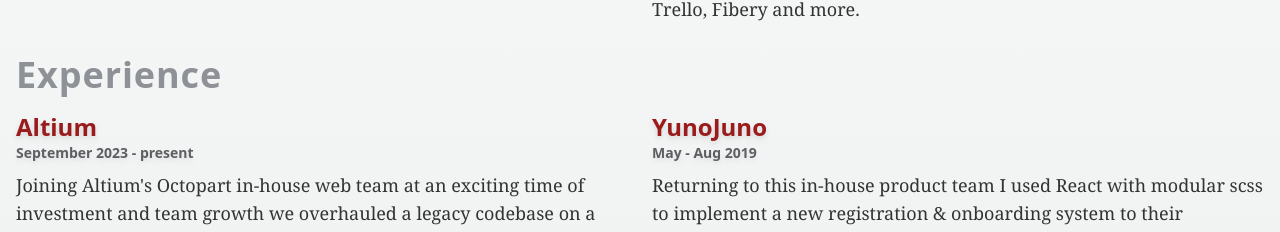
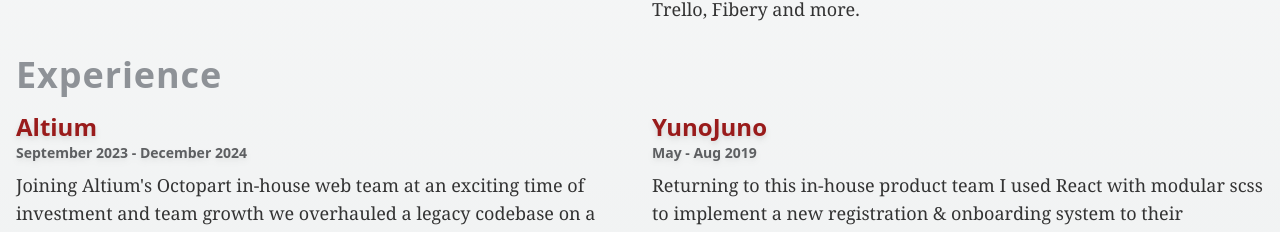
Before and after one commit to DanielGovan/showcase2023, a Next.js app: page / in a window 1280 px wide. Shown: the part 909-1141 px from the top of the page. Built offline with nearby package versions, Linux system fonts and the light colour scheme.

Commit message:
Date update

```diff
--- a/app/page.tsx
+++ b/app/page.tsx
@@ -126,7 +126,7 @@
           <SectionHeader>Experience</SectionHeader>
           <ColumnWrap>
             {/* <SectionHeader>Frontend Contractor 2014 - 2023</SectionHeader> */}
-            <Place time="September 2023 - present" place="Altium">
+            <Place time="September 2023 - December 2024" place="Altium">
               <Para>
                 Joining Altium&apos;s Octopart in-house web team at an exciting
                 time of investment and team growth we overhauled a legacy
```
